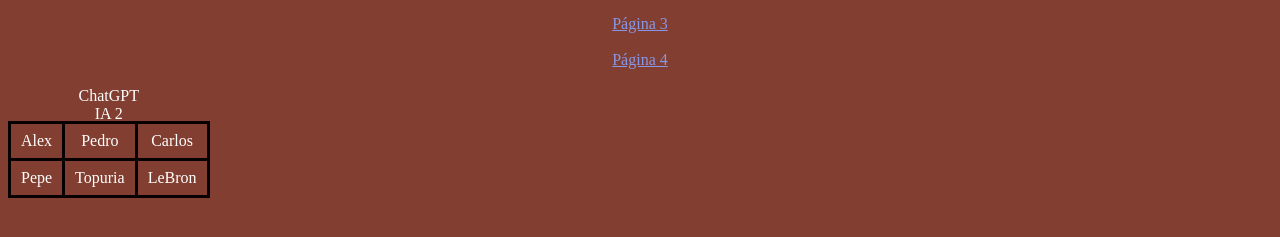
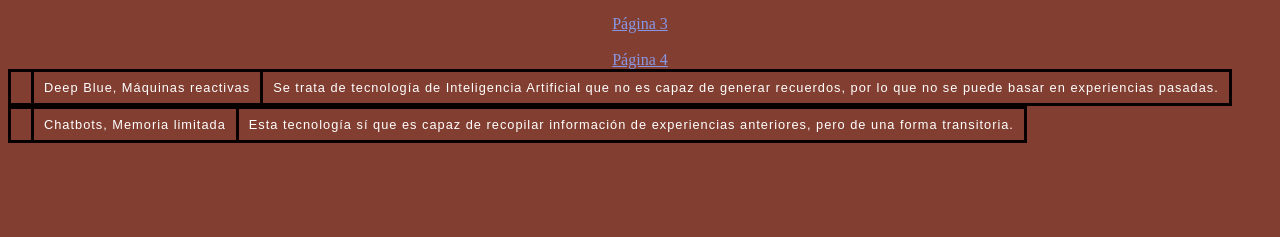
Before and after one commit to SeoAgrande/html-basico, a plain HTML site: page pag2.html in a window 1280 px wide. Shown: the part 555-792 px from the top of the page. Drawn offline with Linux system fonts and the light colour scheme.

Commit message:
Mi tercer commit

```diff
--- a/pag2.html
+++ b/pag2.html
@@ -24,29 +24,26 @@
         <br>
         <a href="pag4.html">Página 4</a>
 
-        <div>
+    </footer>
+
     <table>
         <tbody>
+            <th>
+            <td>Deep Blue, Máquinas reactivas</td>
+            <td>Se trata de tecnología de Inteligencia Artificial que no es capaz de generar recuerdos, por lo que no se
+                puede basar en experiencias pasadas.</td>
+            </th>
 
-    <br>
-    <tr>
-        <caption>ChatGPT</caption>
+            <table>
+                <tbody>
+                    <th>
+                    <td>Chatbots, Memoria limitada</td>
+                    <td>Esta tecnología sí que es capaz de recopilar información de experiencias anteriores, pero de una
+                        forma transitoria.</td>
 
-        <td>Alex</td>
-        <td>Pedro</td>
-        <td class="blauclar">Carlos</td>
-    </tr>
-    <tr>
-        <caption>IA 2</caption>
-        <td>Pepe</td>
-        <td>Topuria</td>
-        <td>LeBron</td>
-    </tr>
+                    </th>
                 </tbody>
 
             </table>
-        </div>
-
-    </footer>
 
 </body>
--- a/styles.css
+++ b/styles.css
@@ -5,7 +5,18 @@ body {
 }
 
 table {
-border-collapse:collapse;
+
+
+border-collapse: collapse;
+border: 3px solid rgb(140 140 140);
+font-family: sans-serif;
+font-size: 0.8rem;
+letter-spacing: 1px;
+text-align: right;
+vertical-align: top;
+
+
+
 }
 
 th,td {
```
Lines whose indentation alone changed are shown as unchanged.
